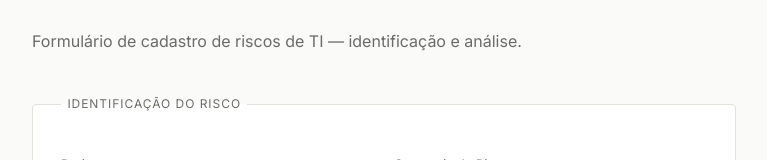
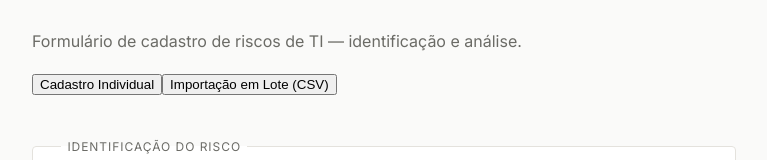
Before and after one commit to rodrigotavares79/lab-rodrigotavares, a Next.js app: page /seguranca/gestao-de-riscos/cadastro-de-riscos in a window 1280 px wide. Shown: the part 211-371 px from the top of the page, without its empty margins (88-855 px from the left). Built offline with nearby package versions, Linux system fonts and the light colour scheme; no server answers; the database is empty.

Commit message:
Update page.tsx

```diff
--- a/app/seguranca/gestao-de-riscos/cadastro-de-riscos/page.tsx
+++ b/app/seguranca/gestao-de-riscos/cadastro-de-riscos/page.tsx
@@ -2,6 +2,7 @@
 
 import { useState, useEffect, FormEvent } from "react";
 import Footer from "@/components/Footer";
+import ImportarRiscosCSV from "@/components/ImportarRiscosCSV";
 
 const NIVEIS = [
   { value: 1, label: "1 — Muito Baixo" },
@@ -31,6 +32,7 @@ function formatBRL(value: number): string {
 }
 
 export default function CadastroDeRiscos() {
+  const [modo, setModo] = useState<"form" | "csv">("form");
   const [impacto, setImpacto] = useState(0);
   const [probabilidade, setProbabilidade] = useState(0);
   const [enviando, setEnviando] = useState(false);
@@ -167,6 +169,26 @@ export default function CadastroDeRiscos() {
             Formulário de cadastro de riscos de TI — identificação e análise.
           </p>
 
+          <div className="mode-tabs">
+            <button
+              type="button"
+              className={modo === "form" ? "mode-tab mode-tab-active" : "mode-tab"}
+              onClick={() => setModo("form")}
+            >
+              Cadastro Individual
+            </button>
+            <button
+              type="button"
+              className={modo === "csv" ? "mode-tab mode-tab-active" : "mode-tab"}
+              onClick={() => setModo("csv")}
+            >
+              Importação em Lote (CSV)
+            </button>
+          </div>
+
+          {modo === "csv" ? (
+            <ImportarRiscosCSV />
+          ) : (
           <form className="risk-form" onSubmit={handleSubmit}>
             <fieldset className="form-section">
               <legend>Identificação do Risco</legend>
@@ -446,6 +468,7 @@ export default function CadastroDeRiscos() {
               </div>
             )}
           </form>
+          )}
 
           <a
             href="/seguranca/gestao-de-riscos"
```
